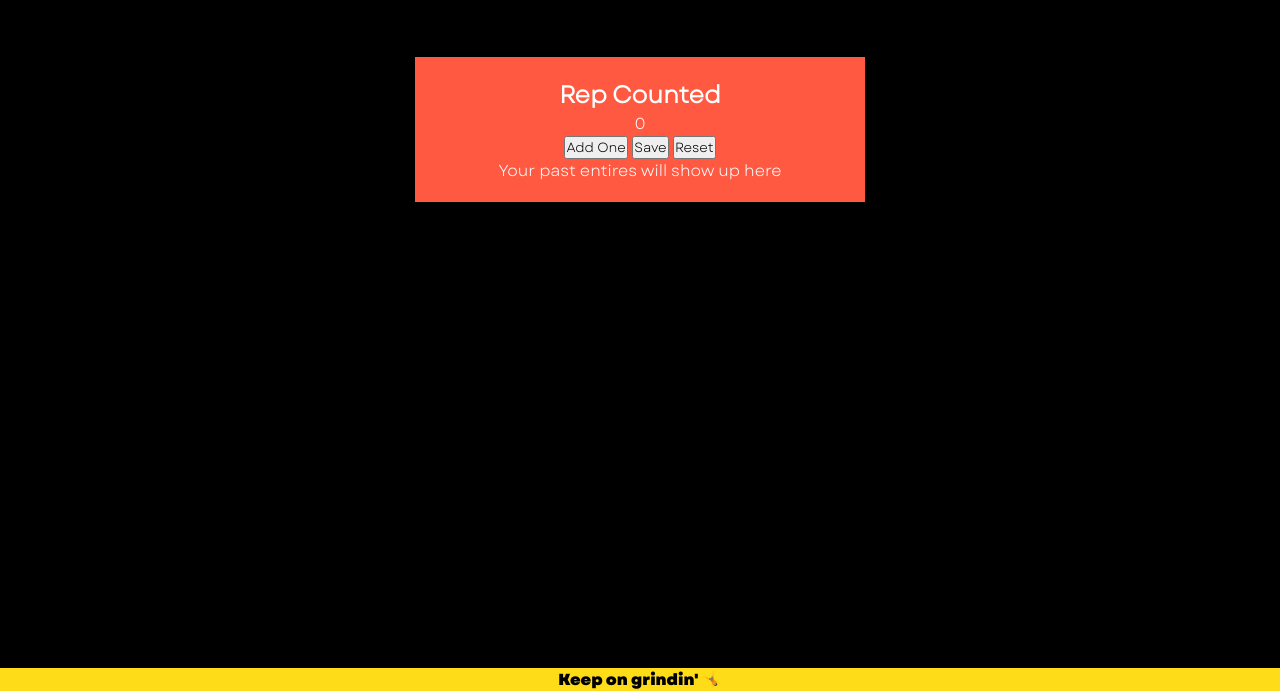
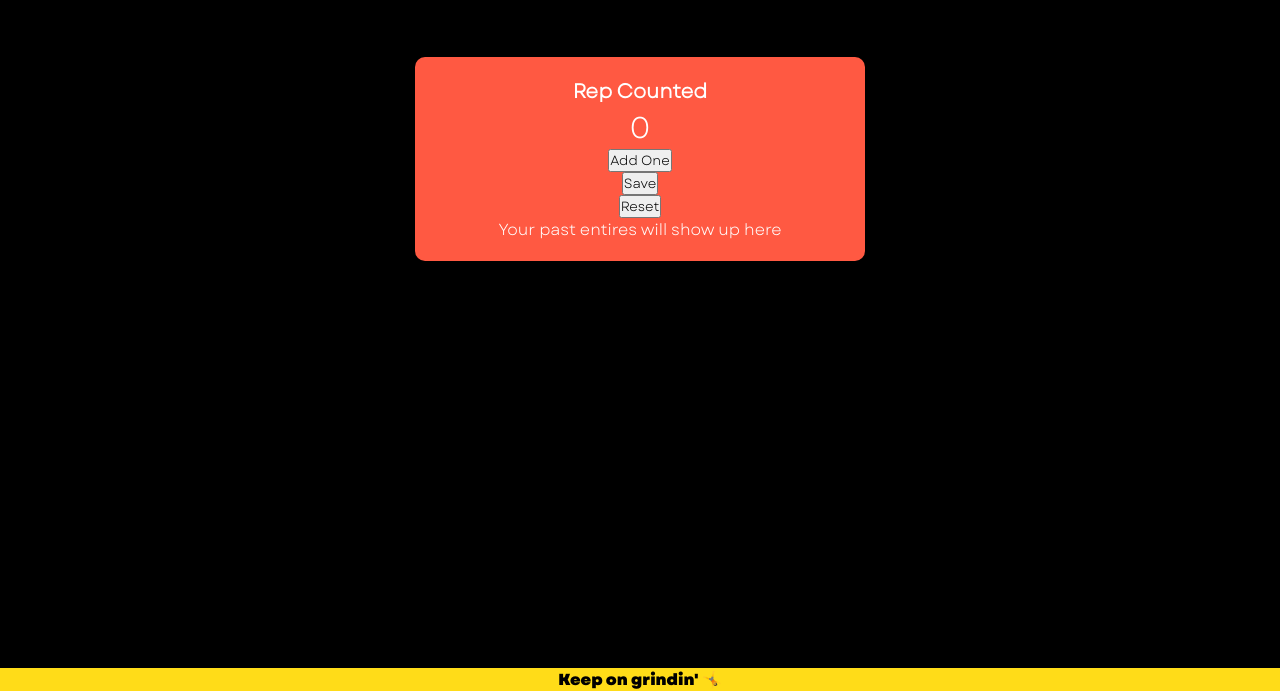
Before and after one commit to shantanuuchak/repcounter, a plain HTML site: page index.html in a window 1280 px wide. Shown: the part 109-800 px from the top of the page. Drawn offline with Linux system fonts and the light colour scheme.

Commit message:
counter box buttons

```diff
--- a/style.css
+++ b/style.css
@@ -1,4 +1,4 @@
-/* Main Styling */
+/* Fonts */
 :root {
   --black: #000000;
   --white: #ffffff;
@@ -7,12 +7,14 @@
   --muscle: #ff5942;
 }
 
+/* Resets */
 * {
   margin: 0;
   padding: 0;
   box-sizing: border-box;
 }
 
+/* General */
 body {
   font-family: "Garet Book", sans-serif;
   text-align: center;
@@ -20,6 +22,7 @@ body {
   color: var(--white);
 }
 
+/* Header */
 header {
   margin: 50px;
   padding: 10px;
@@ -27,17 +30,34 @@ header {
   text-transform: capitalize;
 }
 
+/* Counter Box */
 .counter-box {
   background: var(--muscle);
   max-width: 450px;
   margin: 10px auto;
   padding: 20px;
+  border-radius: 10px;
+}
+
+.counter-box .heading {
+  font-size: 20px;
+}
+
+.counter-box .count {
+  font-size: 30px;
+}
+
+.buttons {
+  display: flex;
+  flex-direction: column;
+  align-items: center;
 }
 
 button {
   font-family: inherit;
 }
 
+/* Footer */
 footer {
   position: fixed;
   bottom: 0;
```
